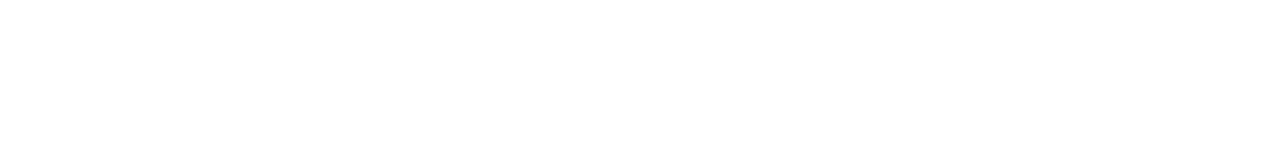
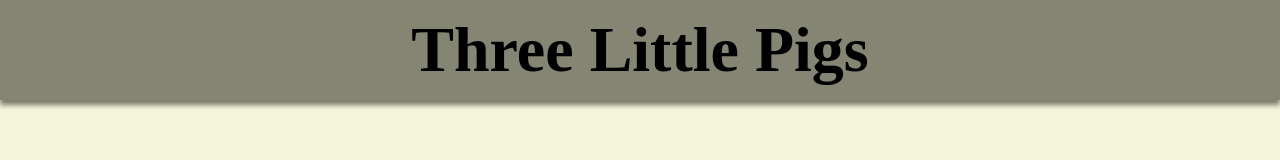
Before and after one commit to Camposx/Practice-Three-Little-Pigs, a plain HTML site: page index.html in a window 1280 px wide. Drawn offline with Linux system fonts and the light colour scheme.

Commit message:
Added header and styles

```diff
--- a/css/style.css
+++ b/css/style.css
@@ -0,0 +1,21 @@
+*{
+    margin: 0;
+    padding: 0;
+}
+
+body{
+    background-color: beige;
+}
+
+#headerTitle{
+    font-size: 4rem;
+}
+
+header{
+    display: flex;
+    justify-content: center;
+    align-items: center;
+    height: 100px;
+    background-color: rgb(133, 133, 115);
+    box-shadow: 0px 5px 5px rgb(0, 0, 0, 0.5);
+}
--- a/index.html
+++ b/index.html
@@ -9,9 +9,8 @@
     <body>
 
         <header>
-
+            <h1 id="headerTitle">Three Little Pigs</h1>
         </header>
-
 
         <main>
 
```
